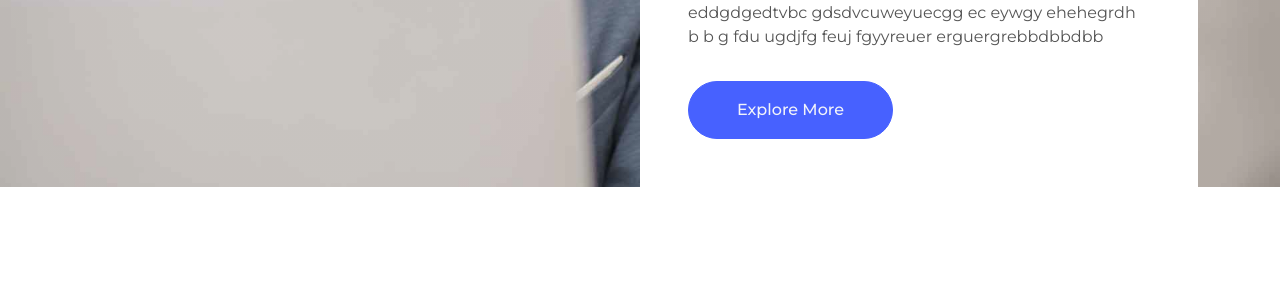
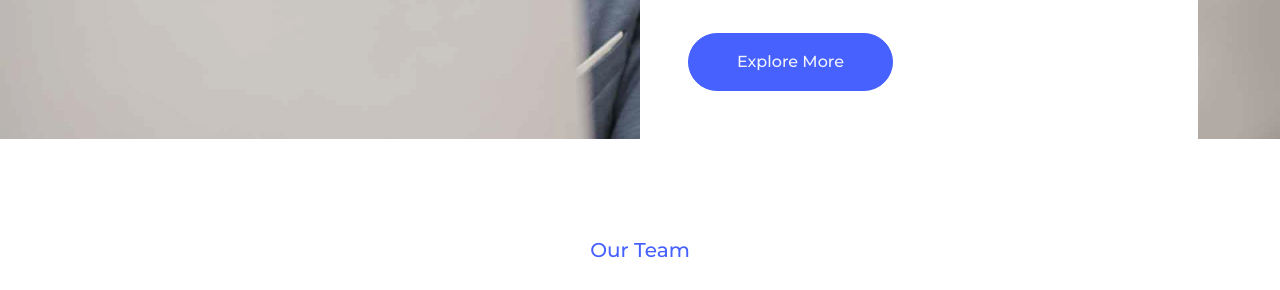
Before and after one commit to danishmanu/headword, a plain HTML site: page about.html in a window 1280 px wide. Shown: the part 810-1100 px from the top of the page. Drawn offline with nearby package versions, Linux system fonts and the light colour scheme.

Commit message:
Add existing project files to Git

```diff
--- a/about.html
+++ b/about.html
@@ -126,8 +126,7 @@
                     <div class="bg-white rounded-top p-5 mt-lg-5">
                         <p class="fs-5 fw-medium text-primary">About Us</p>
                         <h1 class="display-6 mb-4">CaseMax</h1>
-                        <p class="mb-4">contentdsshdsuedhyfhubvhreuherhbbhjgdgjdghghd eddgdgedtvbc gdsdvcuweyuecgg ec eywgy
-                            ehehegrdh b b g fdu ugdjfg feuj fgyyreuer erguergrebbdbbdbb
+                        <p class="mb-4">content
                         </p>
                         <div class="row g-5 pt-2 mb-5">
 
```
Also changed, not shown: index.html (+1 -2 lines).
